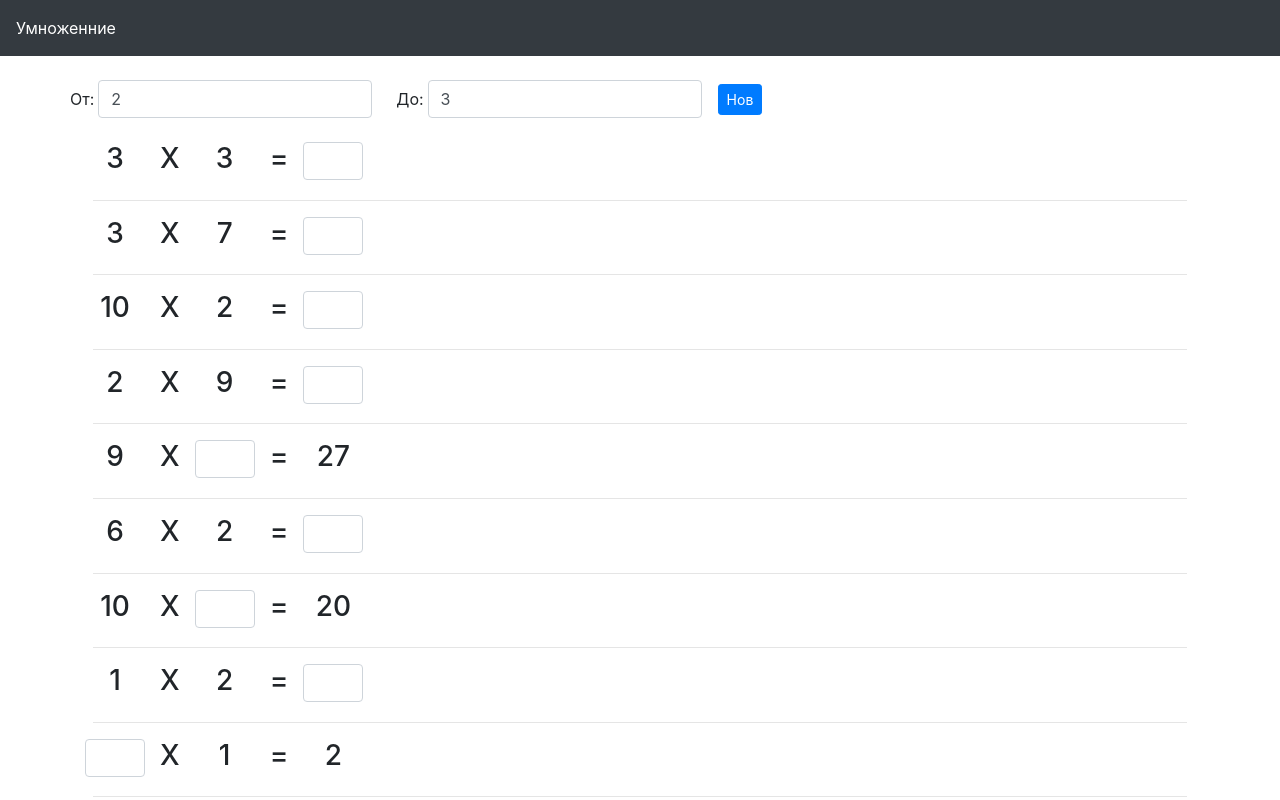
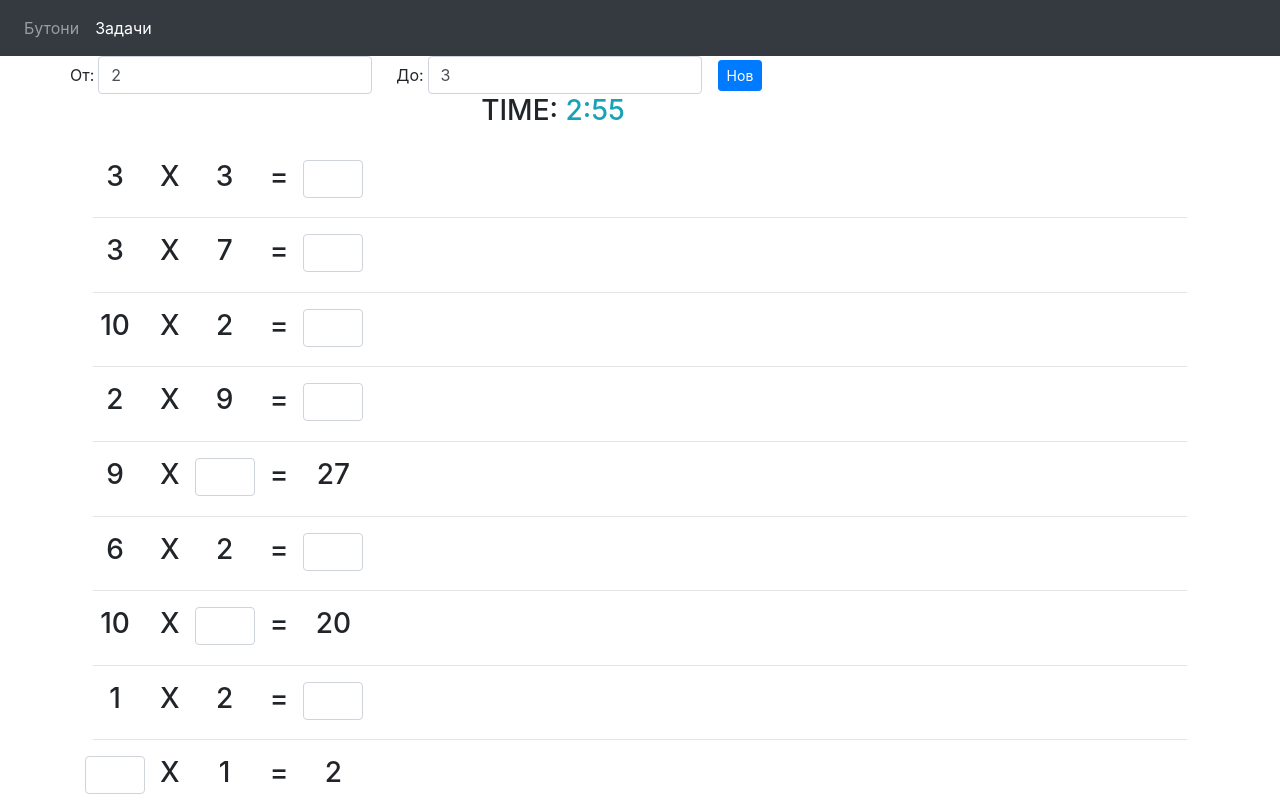
Before and after one commit to pesho99/MULTIPLICATION, a React (Create React App) app: page /generation in a window 1280 px wide. Shown: the top 800 px of the page. Built offline with nearby package versions, Linux system fonts and the light colour scheme.

Commit message:
navigation, timer

```diff
--- a/package.json
+++ b/package.json
@@ -9,6 +9,7 @@
     "bootstrap": "^4.6.0",
     "react": "^18.2.0",
     "react-dom": "^18.2.0",
+    "react-router-dom": "^6.15.0",
     "react-scripts": "5.0.1",
     "web-vitals": "^2.1.4"
   },
@@ -38,5 +39,5 @@
   },
   "overrides": {
     "autoprefixer": "10.4.5"
+  }
 }
-}
--- a/src/App.js
+++ b/src/App.js
@@ -1,15 +1,18 @@
 import Multiplication from "./Games/Multiplication";
 import Header from "./Components/Header";
 import Generation from "./Games/Generation";
+import { BrowserRouter, Route, Routes } from "react-router-dom";
 
 function App() {
-  const game = "gen";
   return (
     <div>
+      <BrowserRouter>
       <Header />
-      {game === "gen" && <Generation/>}
-      {game === "mul" && <Multiplication/>}
-
+      <Routes>
+        <Route path="generation" element={<Generation/>}/>
+        <Route path="multiplication" element={<Multiplication/>}/>
+      </Routes>
+       </BrowserRouter>
     </div>
   );
 }
--- a/src/Components/GeneratedQuestion.js
+++ b/src/Components/GeneratedQuestion.js
@@ -5,7 +5,7 @@ export default function GeneratedQuestion({ firstNum, secondNum, answer, answere
 
     const ans = useRef({firstNum: firstNum, secondNum: secondNum, answer: answer});
     const isFirst = useRef(Utilities.RandomNumber(2) === 2);
-    const replaceAns = useRef(Utilities.RandomNumber(10) < 7);
+    const replaceAns = useRef(Utilities.RandomNumber(10) < 8);
     const style = answered ? correct ? "text-success" : "text-danger" : "";
   return (
     <div className={`row col-6 text-center ${style}`}>
--- a/src/Components/Header.js
+++ b/src/Components/Header.js
@@ -1,13 +1,18 @@
+import { NavLink } from "react-router-dom";
+
 export default function Header() {
   return (
-    <nav className="navbar navbar-dark bg-dark mb-4">
-         <ul className="navbar-nav mr-auto">
-          <li className="nav-item active">
-            <a className="nav-link" href="/">
-              Умноженние
-            </a>
+    <nav className="navbar navbar-dark bg-dark navbar-expand-lg">
+      <div className="collapse navbar-collapse" id="navbarSupportedContent">
+        <ul className="navbar-nav mr-auto">
+          <li className="nav-item ">
+         <NavLink className="nav-link" to="/multiplication">Бутони</NavLink>
+          </li>
+          <li className="nav-item">
+           <NavLink className="nav-link" to="/generation">Задачи</NavLink>
           </li>
         </ul>
+      </div>
     </nav>
   );
 }
--- a/src/Games/Generation.js
+++ b/src/Games/Generation.js
@@ -2,9 +2,12 @@ import { useState, useRef, useEffect } from "react";
 import { Utilities } from "../Helpers/Utilities";
 import RangeForm from "../Components/RangeForm";
 import GeneratedQuestion from "../Components/GeneratedQuestion";
+import Counter from "../Components/Counter";
+
 
 function Generation() {
   const numQuestions = 12;
+  const maxTime = 180;
 
   const minValue = useRef(2);
   const maxValue = useRef(3);
@@ -20,10 +23,11 @@ function Generation() {
     <div className="container">
       <div className="row">
         <RangeForm className="col-md-6" min={minValue.current} max={maxValue.current} onValueChanged={HandleMinMaxChanged} />
+        <Counter maxtime={maxTime*1000} started={!finished} onFinished={Check} key={gameNo}/>
       </div>
       <div className="mt-4">
         {questions.map((q, i) => (
-            <div className="row" >
+            <div className="row" key={i}>
           <GeneratedQuestion firstNum={q.firstNum} secondNum={q.secondNum} answer={q.answer} answered={q.answered} correct={q.correct} key={gameNo*(i+1)} index={i} onAnswered={HandleAnsered}/>
           <hr></hr>
           </div>
```
Also changed, not shown: 1 other file (tests, documents, lock files or other folders).
